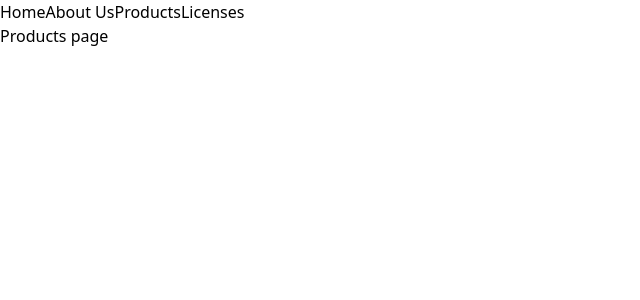
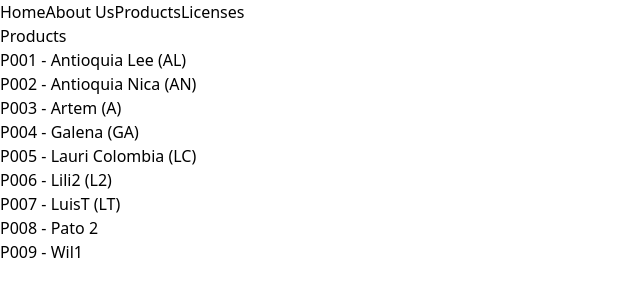
Before and after one commit to juliosantamariafgcu/True-Growers-Website, a Next.js app in the folder true-growers/: page /products in a window 1280 px wide. Shown: the top 300 px of the page, without its empty margins (0-640 px from the left). Built offline with nearby package versions, Linux system fonts and the light colour scheme.

Commit message:
Update product list page

```diff
--- a/true-growers/src/app/products/page.tsx
+++ b/true-growers/src/app/products/page.tsx
@@ -1,5 +1,30 @@
+"use client"
+import { useEffect, useState } from "react";
+
+type Product = {
+  product_number: string;
+  title: string;
+  file_location: string;
+};
+
 export default function Products() {
+  const [products, setProducts] = useState<Product[]>([]);
+
+  useEffect(() => {
+    fetch("product_data.json")
+      .then((res) => res.json())
+      .then((data) => setProducts(data.products))
+      .catch((err) => console.error("Error loading products:", err));
+  }, []);
+
   return (
-    <p>Products page</p>
+    <div>
+      <h1>Products</h1>
+      {products.map((product) => (
+        <div key={product.product_number}>
+          {product.product_number} - {product.title}
+        </div>
+      ))}
+    </div>
   );
 }
```
